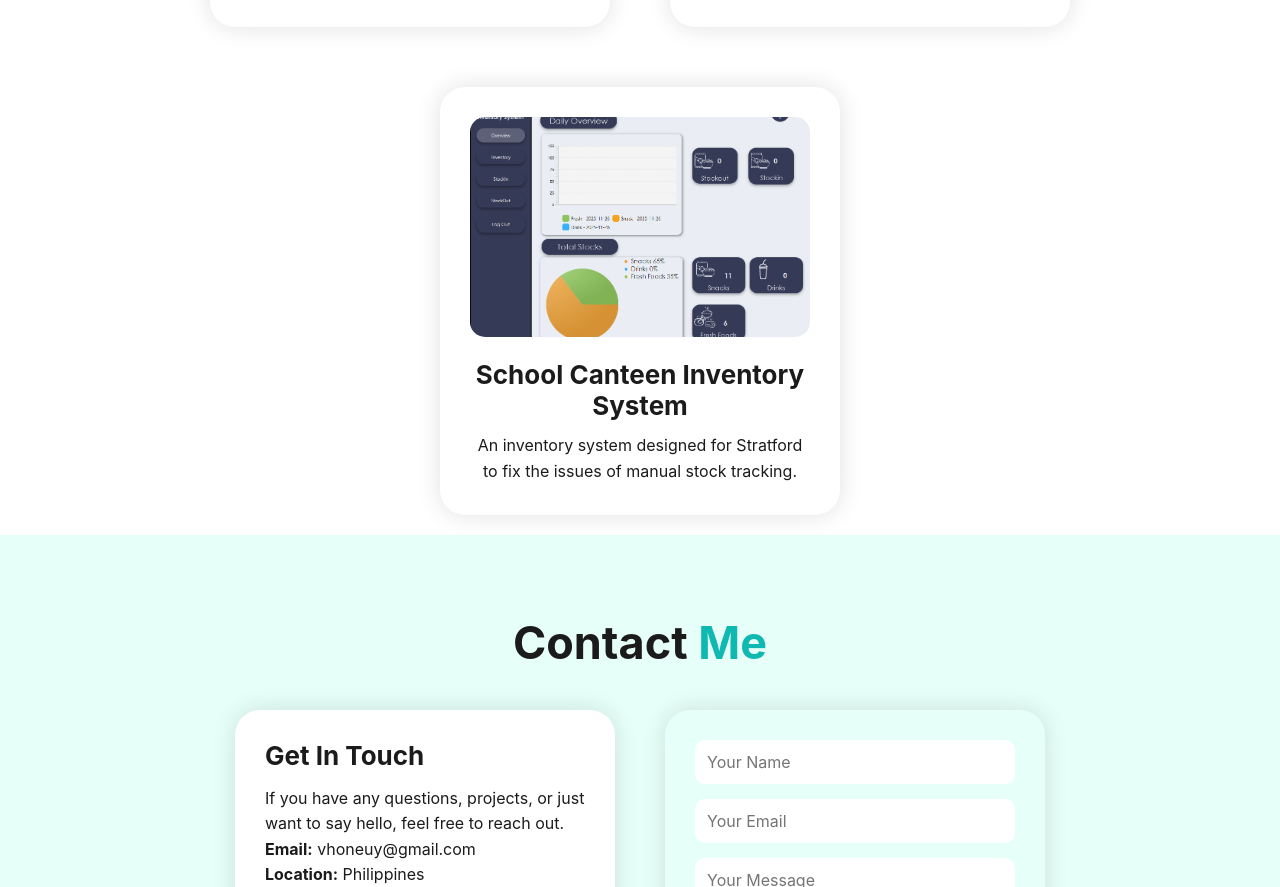
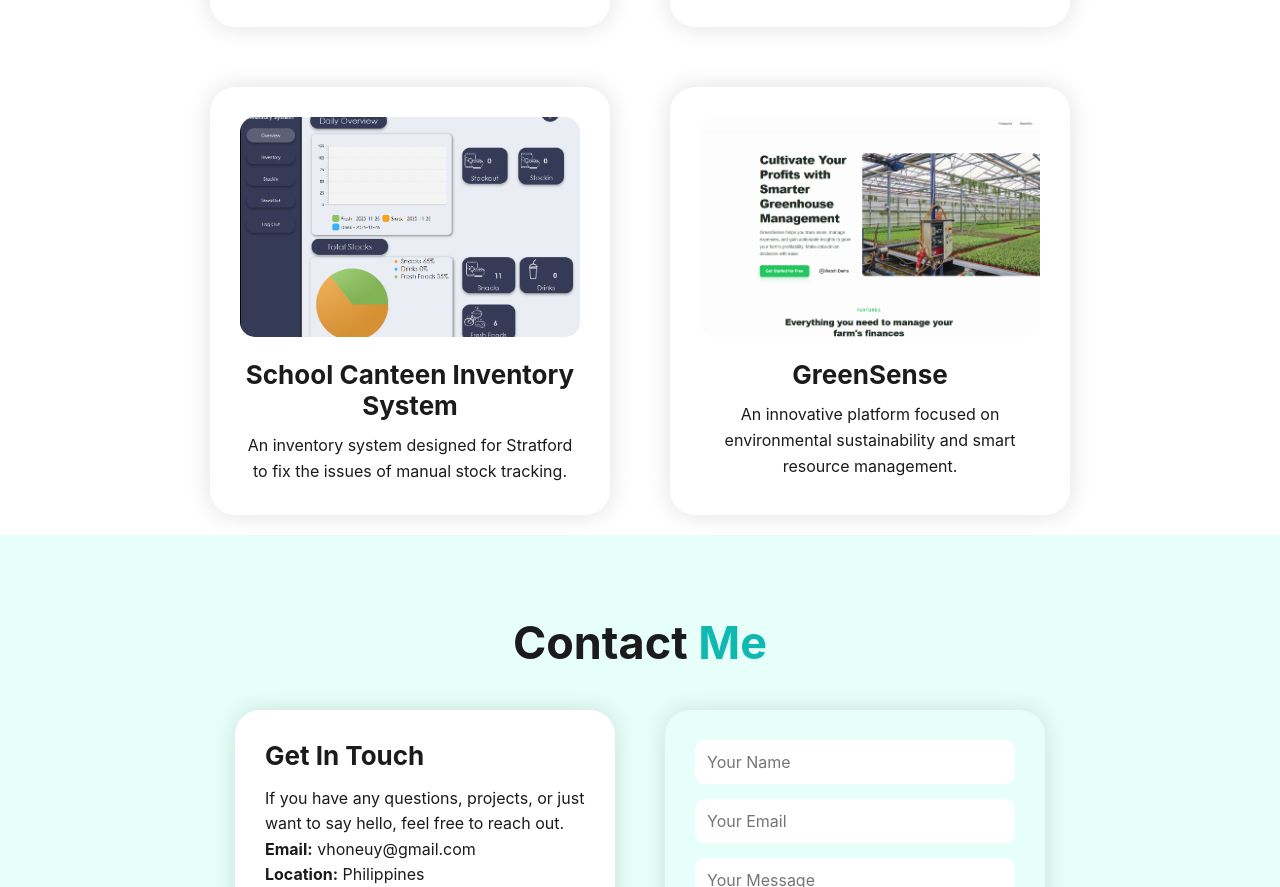
Before and after one commit to bonitosbon/VhonePortfolio, a plain HTML site: page index.html in a window 1280 px wide. Shown: the part 2327-3214 px from the top of the page. Drawn offline with nearby package versions, Linux system fonts and the light colour scheme.

Commit message:
added greensense project

```diff
--- a/index.html
+++ b/index.html
@@ -115,6 +115,14 @@
             <p>An inventory system designed for Stratford to fix the issues of manual stock tracking.</p>
         </div>
 
+        <div class="project-box">
+    <a href="https://bonitosbon.github.io/LandingPage/" target="_blank">
+        <img src="assets/project4.jpg" alt="GreenSense Project">
+    </a>
+     <h3>GreenSense</h3>
+    <p>An innovative platform focused on environmental sustainability and smart resource management.</p>
+</div>
+
     </div>
 </section>
 
```
Also changed, not shown: assets/project4.jpg (added).
